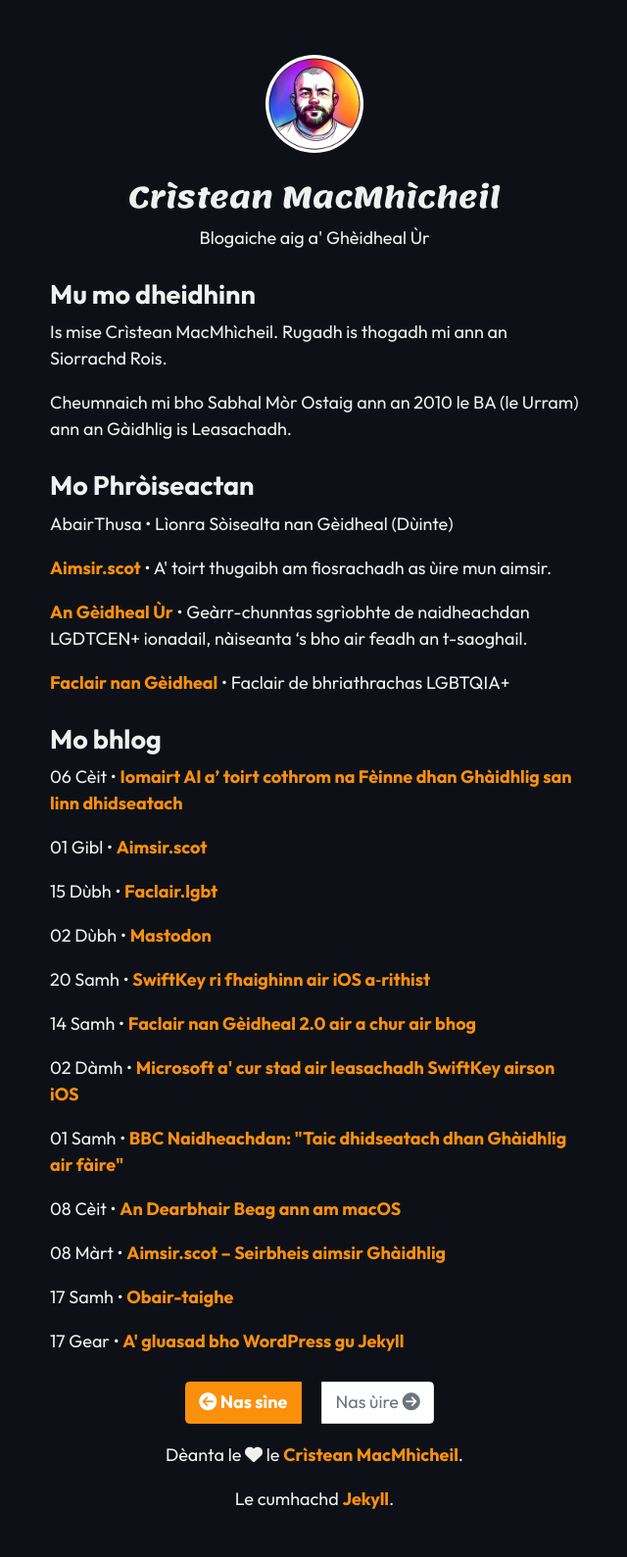
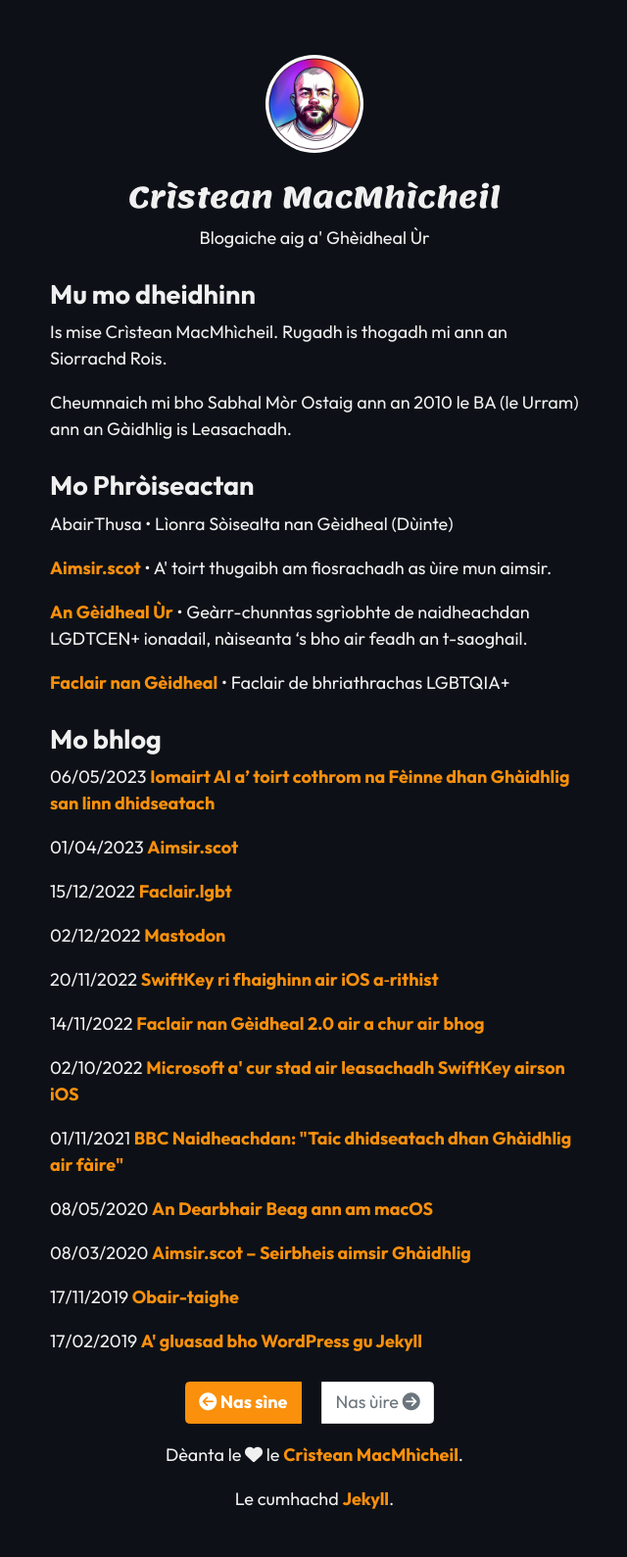
Before and after one commit to angeidheal/angeidheal.github.io, a Jekyll site: the page built from index.html, in a window 1280 px wide. Shown: the whole page at 98% size, without its empty margins (319-959 px from the left). Built offline with Jekyll 4.4.1, drawn with Linux system fonts in a browser that asks for light colours; nearby versions of some CDN libraries; the list of posts is cut into pages by our own code.

Commit message:
Update index.html

```diff
--- a/index.html
+++ b/index.html
@@ -28,24 +28,7 @@ layout: page
 
 {% for post in paginator.posts %}
   <p>
-    {% assign m = post.date | date: "%-m" %}
-    {{ post.date | date: "%d" }}
-    {% case m %}
-      {% when '1' %}Faoi
-      {% when '2' %}Gear
-      {% when '3' %}Màrt
-      {% when '4' %}Gibl
-      {% when '5' %}Cèit
-      {% when '6' %}Ògmh
-      {% when '7' %}Iuch
-      {% when '8' %}Lùna
-      {% when '9' %}Sult
-      {% when '10' %}Dàmh
-      {% when '11' %}Samh
-      {% when '12' %}Dùbh
-    {% endcase %}
-    <!--{{ post.date | date: "%Y" }}-->
-    • <a href="{{ site.baseurl }}{{ post.url }}">{{ post.title }}</a>
+    {{ post.date | date: "%d" }}/{{ post.date | date: "%m" }}/{{ post.date | date: "%Y" }} <a href="{{ site.baseurl }}{{ post.url }}">{{ post.title }}</a>
   </p>
 {% endfor %}
 
```
